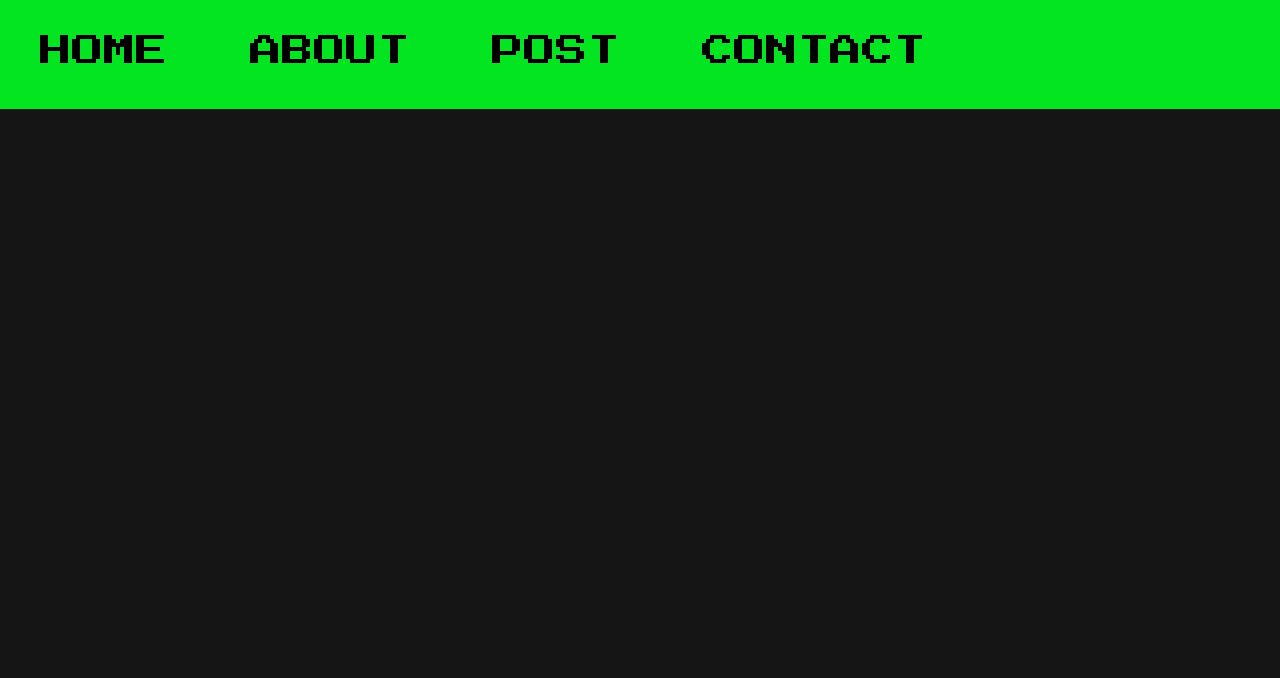
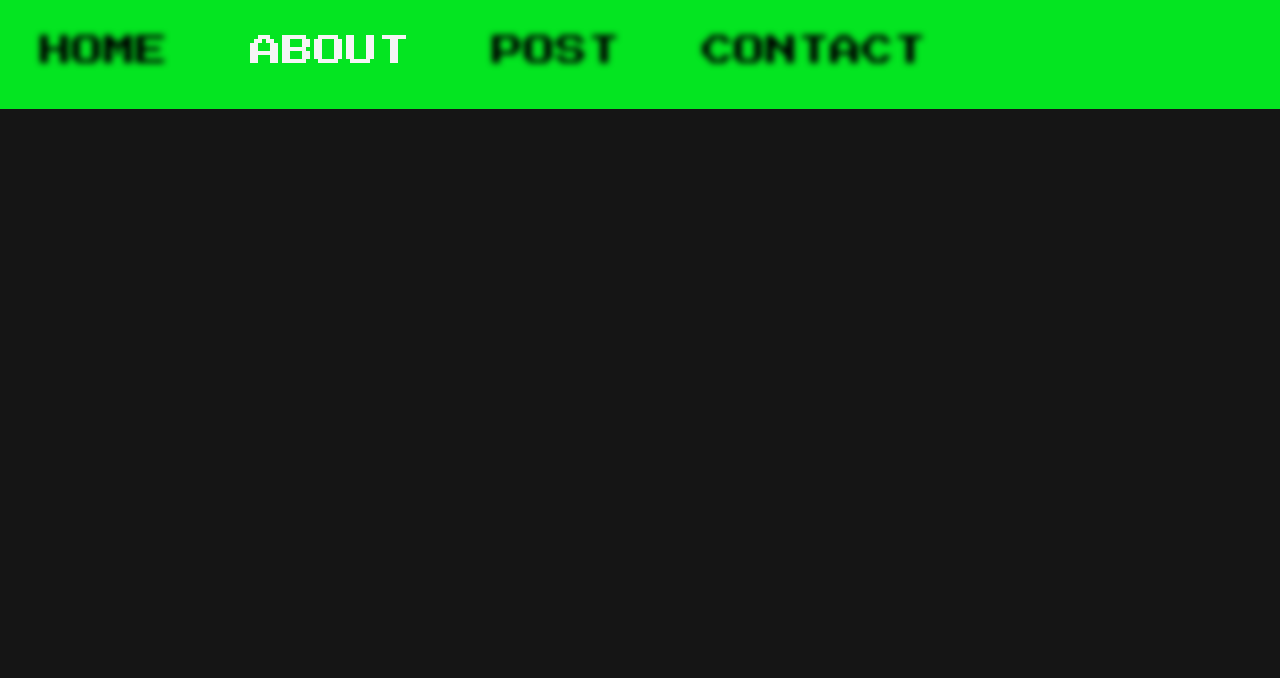
Before and after one commit to peible-1050/peible-1050.github.io, a plain HTML site: page about.html in a window 1280 px wide. In both pictures the pointer is over the link 330 px from the left and 51 px from the top of the page. Shown: the top 678 px of the page. Drawn offline with Linux system fonts and the light colour scheme; files that its build step writes are made by us from their sources.

Commit message:
Update style.css

```diff
--- a/css/style.css
+++ b/css/style.css
@@ -9,7 +9,7 @@ body {
     width: 100%;
 }
 
-main{
+main {
     margin-left: 30px;
     margin-right: 15px;
 }
@@ -33,19 +33,37 @@ nav {
 
 ul {
     margin-top: 0px;
-
 }
 
 ul#menu li {
     display: inline;
     margin: 0px 50px 0px 0px;
 
-
 }
 
 a {
     text-decoration: none;
     color: inherit;
+}
+
+nav ul li a {
+    filter: blur(3px);
+}
+
+nav ul li a.current {
+    filter: blur(0px);
+}
+
+nav ul li a.current:hover {
+    color: whitesmoke;
+    transition: color 0.3s ease;
+    filter: blur(0px);
+}
+
+a:hover {
+    color: whitesmoke;
+    transition: color 0.3s ease;
+    filter: blur(0px);
 }
 
 footer {
```
